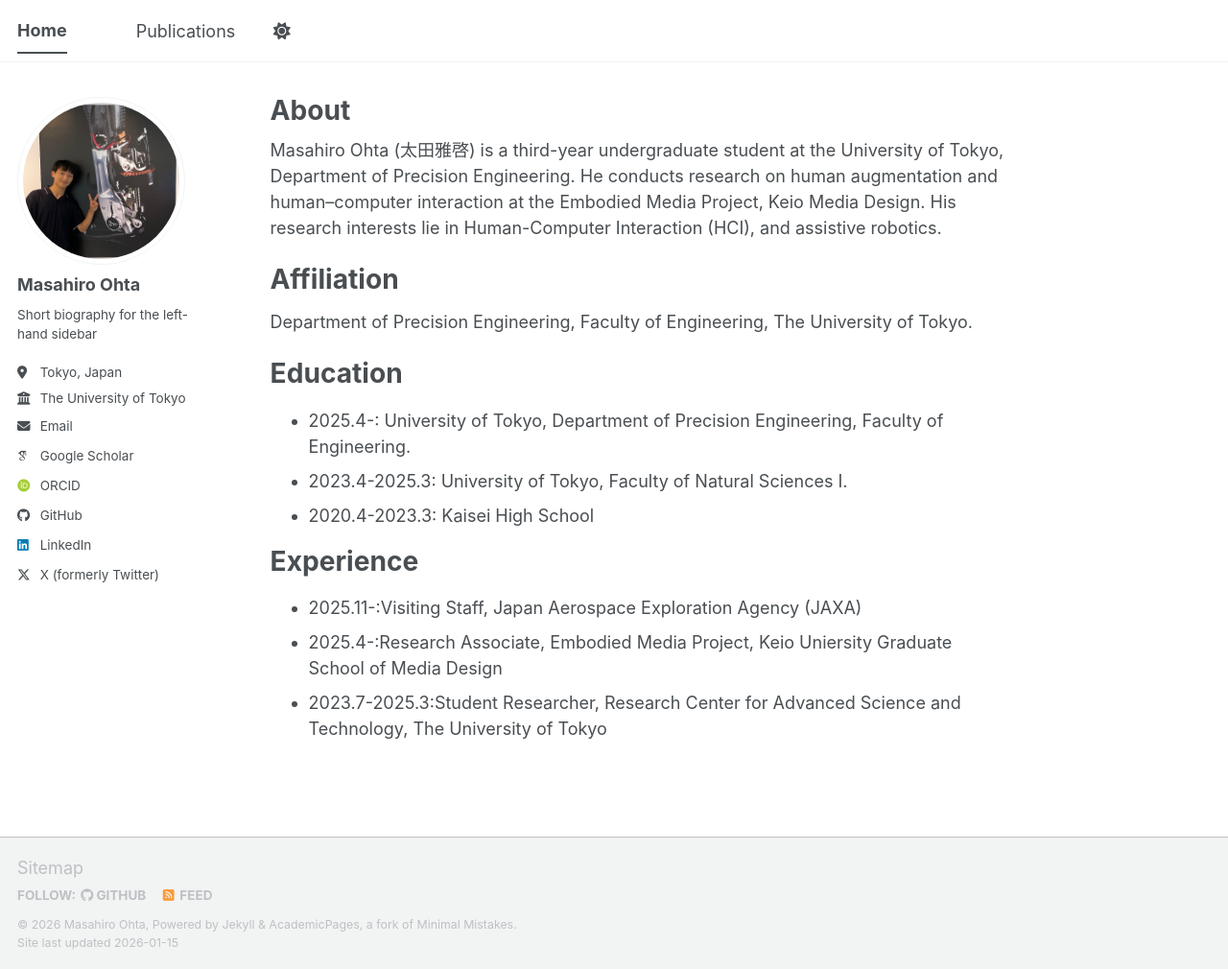
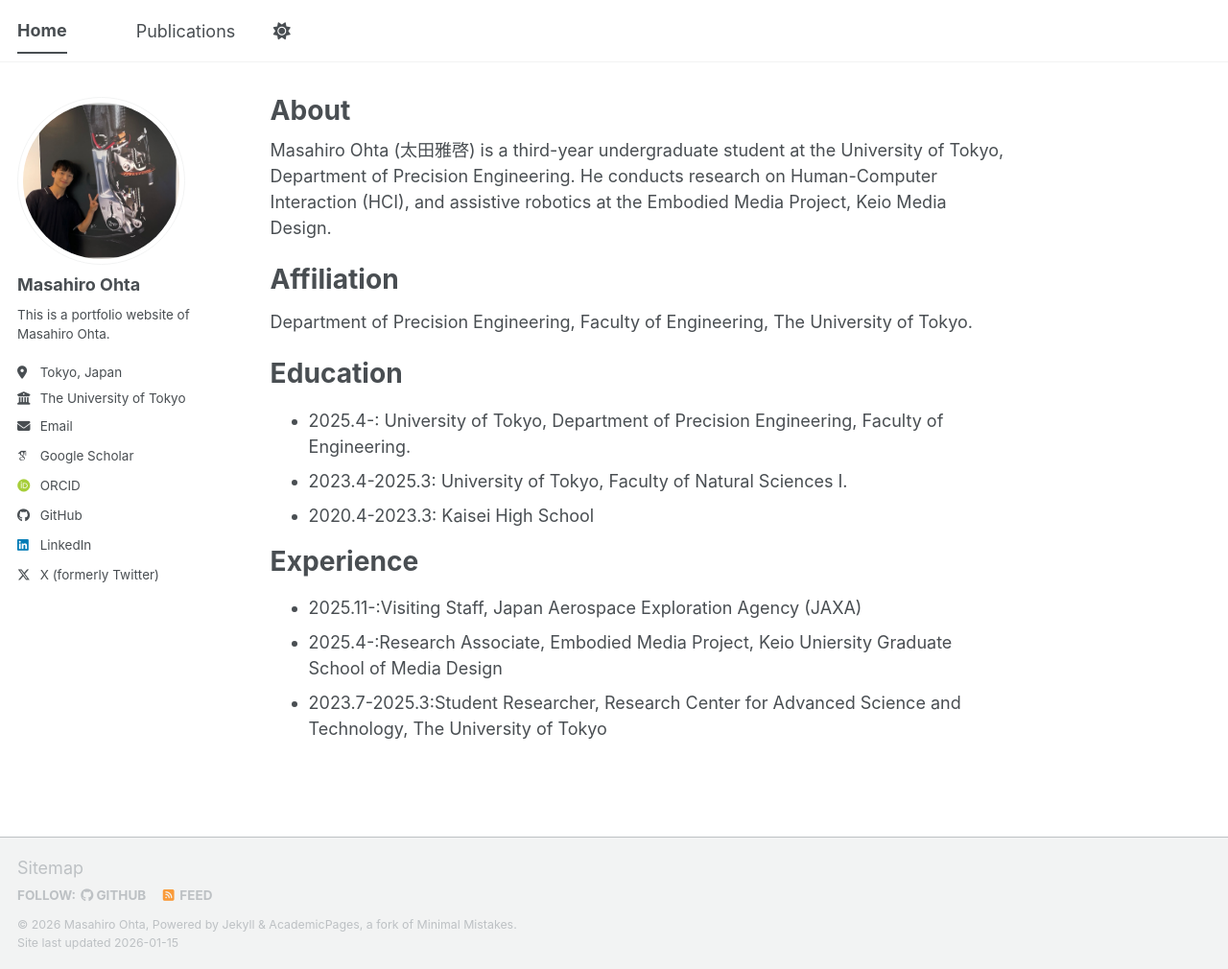
Before and after one commit to masaohta0423/masaohta0423.github.io, a Jekyll site: the page built from _pages/about.md, in a window 1280 px wide and 1010 px high. Shown: the whole window at 96% size. Built offline with Jekyll 4.4.1, drawn with Linux system fonts in a browser that asks for light colours; some web fonts are replaced; a script bundle is joined from its source files by our own code; library files that are not in the unit come from our copies.

Commit message:
profile updated

```diff
--- a/_config.yml
+++ b/_config.yml
@@ -26,7 +26,7 @@
   avatar           : "profile.png"
   name             : "Masahiro Ohta"
   pronouns         : # example: "she/her"
-  bio              : "Short biography for the left-hand sidebar"
+  bio              : "This is a portfolio website of Masahiro Ohta."
   location         : "Tokyo, Japan"
   employer         : "The University of Tokyo"
   uri              : # URL
--- a/_pages/about.md
+++ b/_pages/about.md
@@ -8,8 +8,7 @@
 ---
 
 Masahiro Ohta (太田雅啓) is a third-year undergraduate student at the University of Tokyo, Department of Precision Engineering.
-He conducts research on human augmentation and human–computer interaction at the Embodied Media Project, Keio Media Design.
-His research interests lie in Human-Computer Interaction (HCI), and assistive robotics.
+He conducts research on Human-Computer Interaction (HCI), and assistive robotics at the Embodied Media Project, Keio Media Design.
 
 Affiliation
 ======
```
